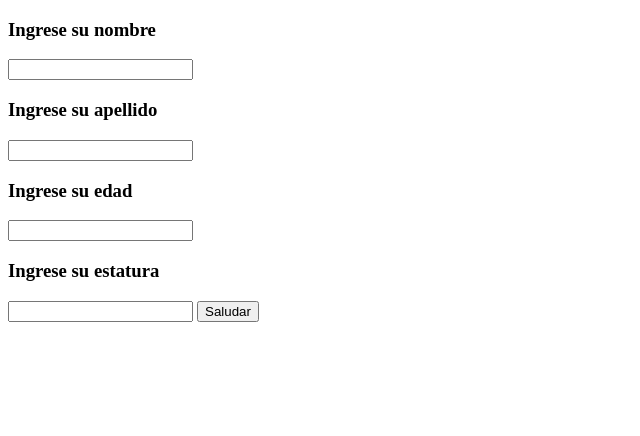
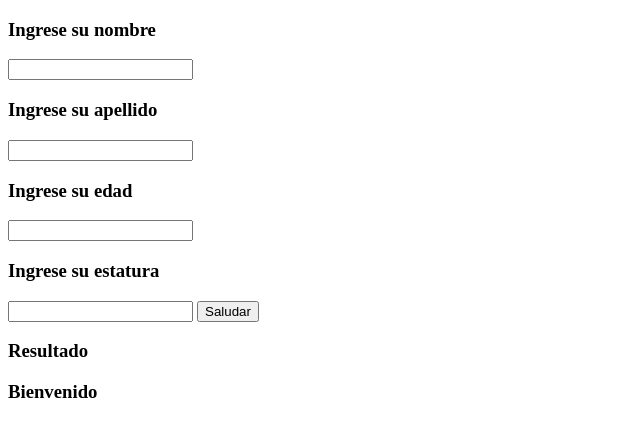
Before and after one commit to AndreaCastro2004/krakeDev, a plain HTML site: page utilitarios/saludo.html in a window 1280 px wide. Both pictures are taken after a click on the button "Saludar". Shown: the whole page, without its empty margins (0-640 px from the left). Drawn offline with Linux system fonts and the light colour scheme.

Commit message:
Función mostrar texto implementada

```diff
--- a/utilitarios/saludo.html
+++ b/utilitarios/saludo.html
@@ -13,5 +13,8 @@
         <h3>Ingrese su estatura</h3>
         <input type="text" id="txtEstatura"/>
         <input type="button" value="Saludar" onclick="saludar();"/>
+
+        <h3>Resultado</h3>
+        <h3 id="lblResultado"> </h3>
     </body>
 </html>
--- a/utilitarios/saludo.js
+++ b/utilitarios/saludo.js
@@ -14,6 +14,9 @@ saludar=function(){
     let apellido=recuperarTexto("txtApellido");
     let edad=recuperarInt("txtEdad");
     let estatura=RecuperarFloat("txtEstatura");
+    let mensajeBienvenida="Bienvenido "+ nombre +" "+ apellido;
+
+    mostrarTexto("lblResultado",mensajeBienvenida);
 }
 recuperarInt=function(idComponente){
     let valorCaja= recuperarTexto(idComponente);
@@ -26,3 +29,8 @@ RecuperarFloat=function(idComponente){
     let valorFloat= parseFloat(valorCaja);
     return valorFloat;
 }
+mostrarTexto=function(idComponente,mensaje){
+    let componente;
+    componente=document.getElementById(idComponente);
+    componente.innerText=mensaje
+}
```
